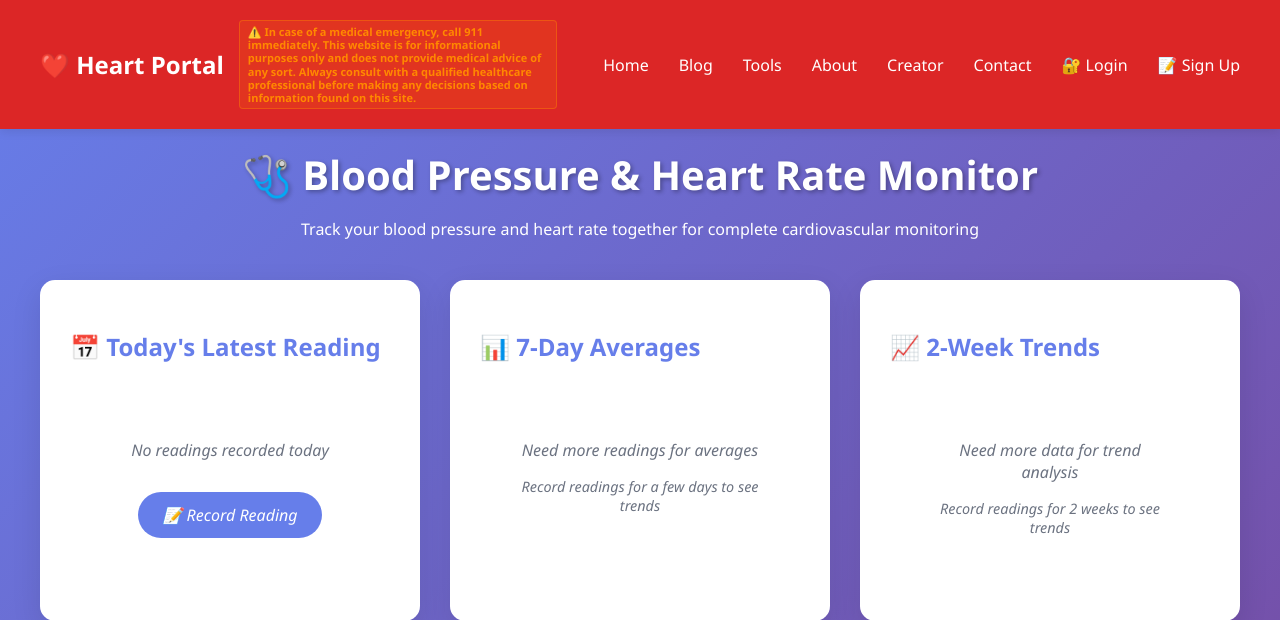
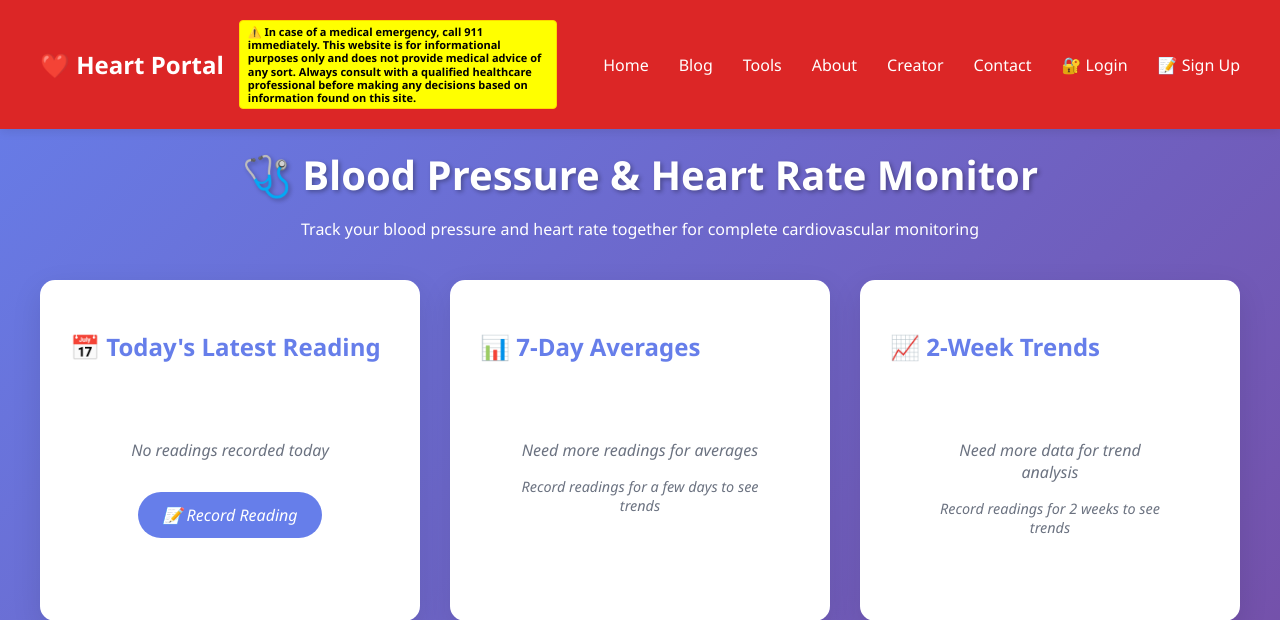
Before and after one commit to rwreynolds/Heart-Portal-Main, a Flask app: template BP-Monitor/templates/index.html in a window 1280 px wide. Shown: the top 620 px of the page. Run offline with Flask 3, Linux system fonts and the light colour scheme; the template is opened without the code that fills it, so the values that code supplies are empty.

Commit message:
Change navbar alert message to bright yellow
- Background color: #FFFF00 (bright yellow)
- Text color: #000000 (black for contrast)
- Border: #FFD700 (gold)
- More attention-grabbing for emergency notice
- Applies to all applications via shared base template

```diff
--- a/shared/templates/base.html
+++ b/shared/templates/base.html
@@ -67,11 +67,11 @@
 
         .warning-notice {
             font-size: 11px;
-            color: #ff8800;
-            background: rgba(255, 136, 0, 0.15);
+            color: #000000;
+            background: #FFFF00;
             padding: 4px 8px;
             border-radius: 4px;
-            border: 1px solid rgba(255, 136, 0, 0.4);
+            border: 1px solid #FFD700;
             max-width: 300px;
             line-height: 1.2;
             display: block;
```
